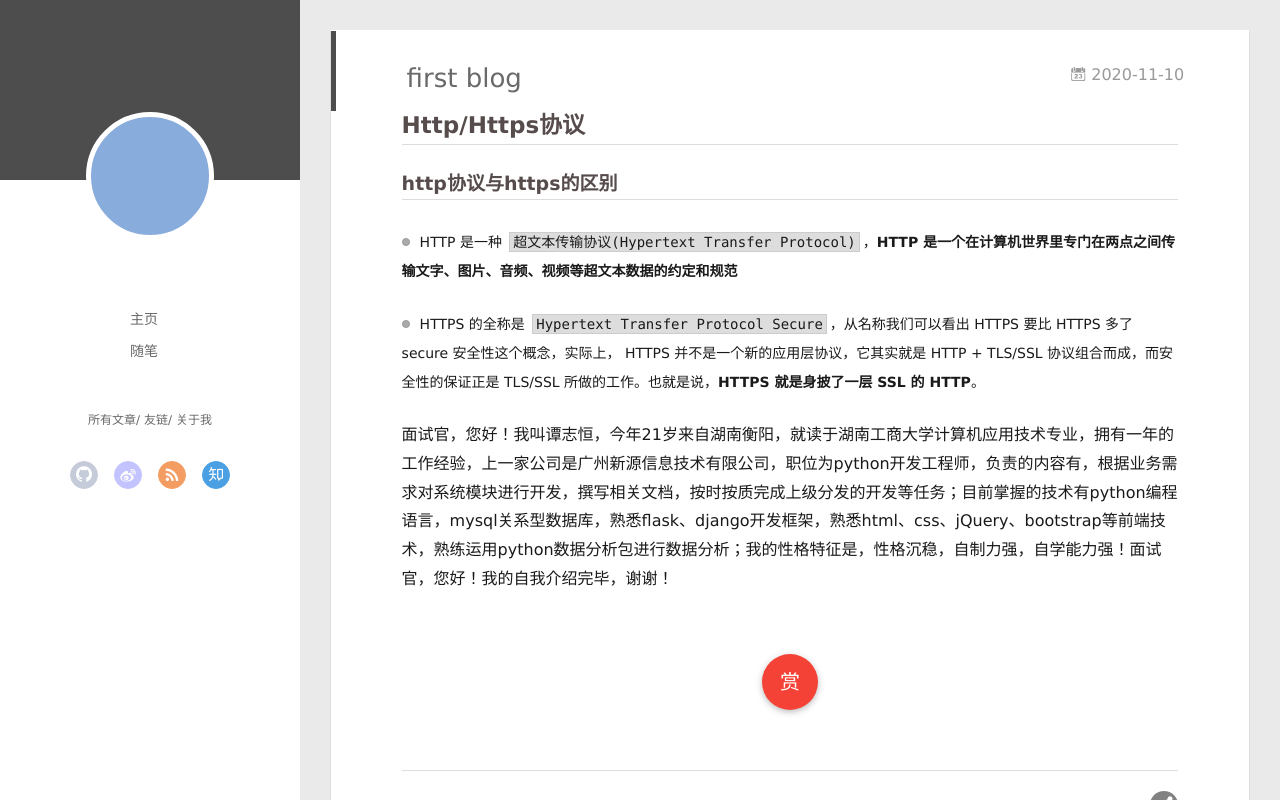
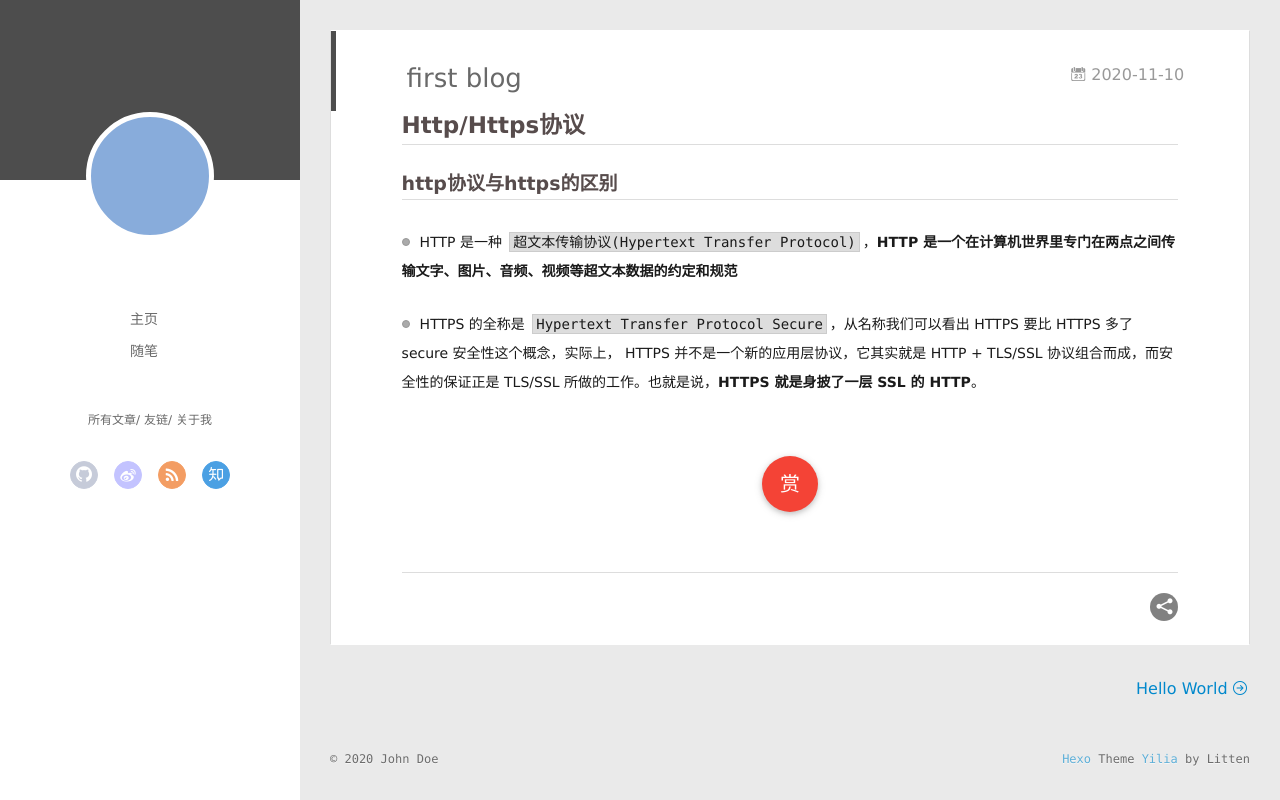
Before and after one commit to t-z-h/heng.github.io, a plain HTML site: page 2020/11/10/first-blog/index.html in a window 1280 px wide. Drawn offline with Linux system fonts and the light colour scheme; no server answers.

Commit message:
Site updated: 2020-11-12 10:09:07

```diff
--- a/2020/11/10/first-blog/index.html
+++ b/2020/11/10/first-blog/index.html
@@ -16,7 +16,7 @@
 <meta property="og:description" content="Http&#x2F;Https协议http协议与https的区别 HTTP 是一种 超文本传输协议(Hypertext Transfer Protocol)，HTTP 是一个在计算机世界里专门在两点之间传输文字、图片、音频、视频等超文本数据的约定和规范  HTTPS 的全称是 Hypertext Transfer Protocol Secure，从名称我们可以看出 HTTPS 要比 HTTPS 多了 sec">
 <meta property="og:locale" content="en_US">
 <meta property="article:published_time" content="2020-11-10T06:12:54.000Z">
-<meta property="article:modified_time" content="2020-11-11T07:58:19.736Z">
+<meta property="article:modified_time" content="2020-11-12T02:03:23.164Z">
 <meta property="article:author" content="John Doe">
 <meta name="twitter:card" content="summary">
 
@@ -180,7 +180,6 @@
 <li><p>HTTPS 的全称是 <code>Hypertext Transfer Protocol Secure</code>，从名称我们可以看出 HTTPS 要比 HTTPS 多了 secure 安全性这个概念，实际上， HTTPS 并不是一个新的应用层协议，它其实就是 HTTP + TLS/SSL 协议组合而成，而安全性的保证正是 TLS/SSL 所做的工作。也就是说，<strong>HTTPS 就是身披了一层 SSL 的 HTTP</strong>。</p>
 </li>
 </ul>
-<p>面试官，您好！我叫谭志恒，今年21岁来自湖南衡阳，就读于湖南工商大学计算机应用技术专业，拥有一年的工作经验，上一家公司是广州新源信息技术有限公司，职位为python开发工程师，负责的内容有，根据业务需求对系统模块进行开发，撰写相关文档，按时按质完成上级分发的开发等任务；目前掌握的技术有python编程语言，mysql关系型数据库，熟悉flask、django开发框架，熟悉html、css、jQuery、bootstrap等前端技术，熟练运用python数据分析包进行数据分析；我的性格特征是，性格沉稳，自制力强，自学能力强！面试官，您好！我的自我介绍完毕，谢谢！</p>
 
 
 
```
Also changed, not shown: index.html (+0 -1 lines).
